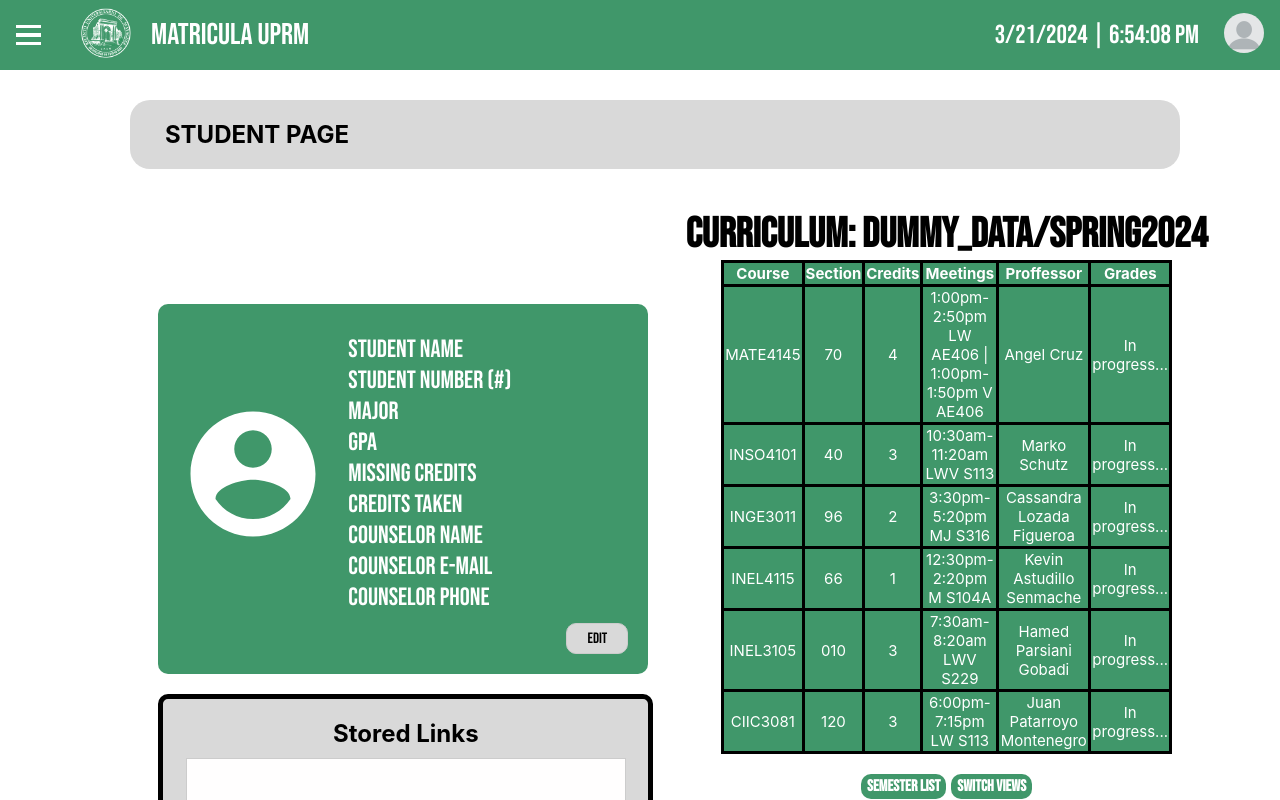
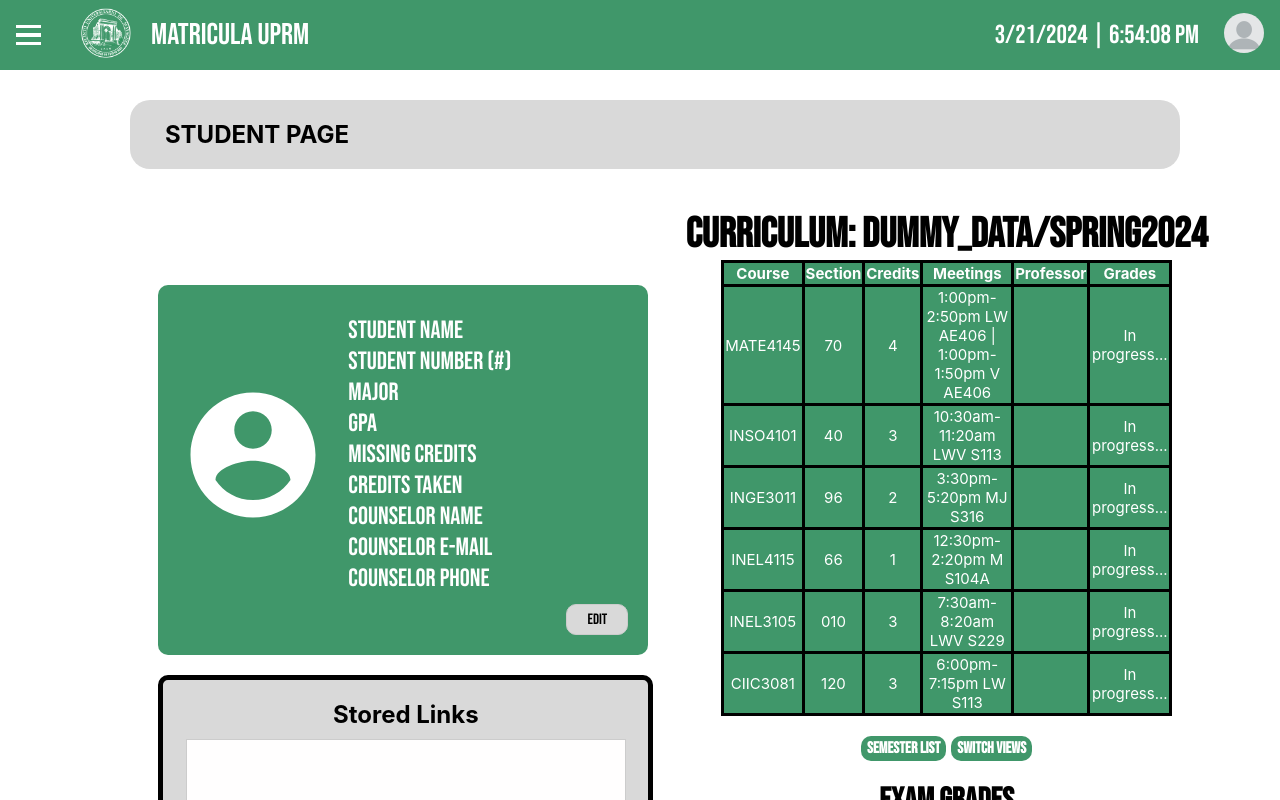
Before and after one commit to uprm-inso4101-2023-2024-s2/semester-project-studentenrollmentsystem, a React (Create React App) app: page /studentpage in a window 1280 px wide. Shown: the top 800 px of the page. Built offline with nearby package versions, Linux system fonts and the light colour scheme.

Commit message:
More language formatting.

```diff
--- a/src/components/courseTable.js
+++ b/src/components/courseTable.js
@@ -31,7 +31,7 @@ export default function Coursetable({DATA})
                         <th>Section</th>
                         <th>Credits</th>
                         <th>Meetings</th>
-                        <th>Proffessor</th>
+                        <th>Professor</th>
                         <th>Grades</th>
                         </tr>
                     </thead>
```
Also changed, not shown: src/data/dummy_data/profOHspring2024.csv, src/data/dummy_data/spring2024.csv.
